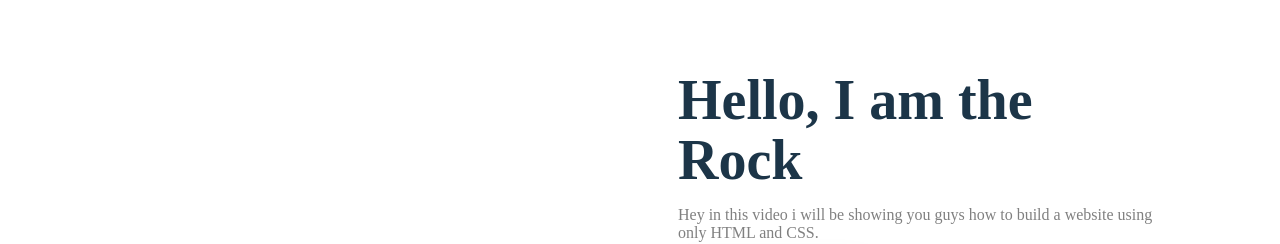
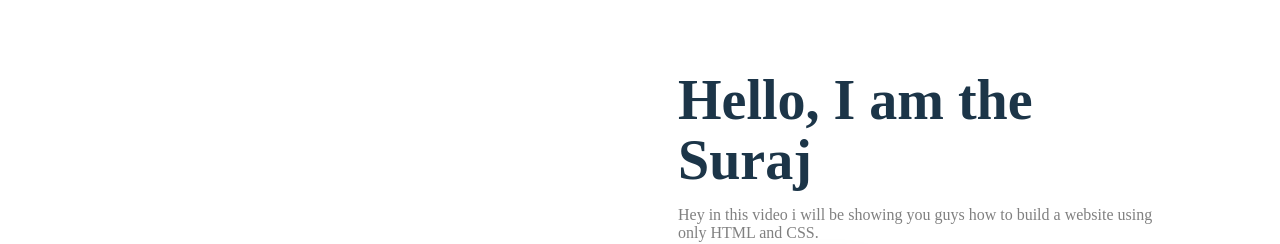
Before and after one commit to suraj719/project, a plain HTML site: page index.html in a window 1280 px wide. Shown: the part 214-458 px from the top of the page. Drawn offline with Linux system fonts and the light colour scheme.

Commit message:
Update index.html

```diff
--- a/index.html
+++ b/index.html
@@ -27,7 +27,7 @@
         <img src="rock.png" alt="Rock">
       </div>
       <div class="main-text">
-        <h1>Hello, I am the <br>  Rock</h1>
+        <h1>Hello, I am the <br>  Suraj</h1>
         <p>Hey in this video i will be showing you guys how to build a website using only HTML and CSS.</p>
         <a href="#" class="resume-button">See My Resume</a>
       </div>
```
